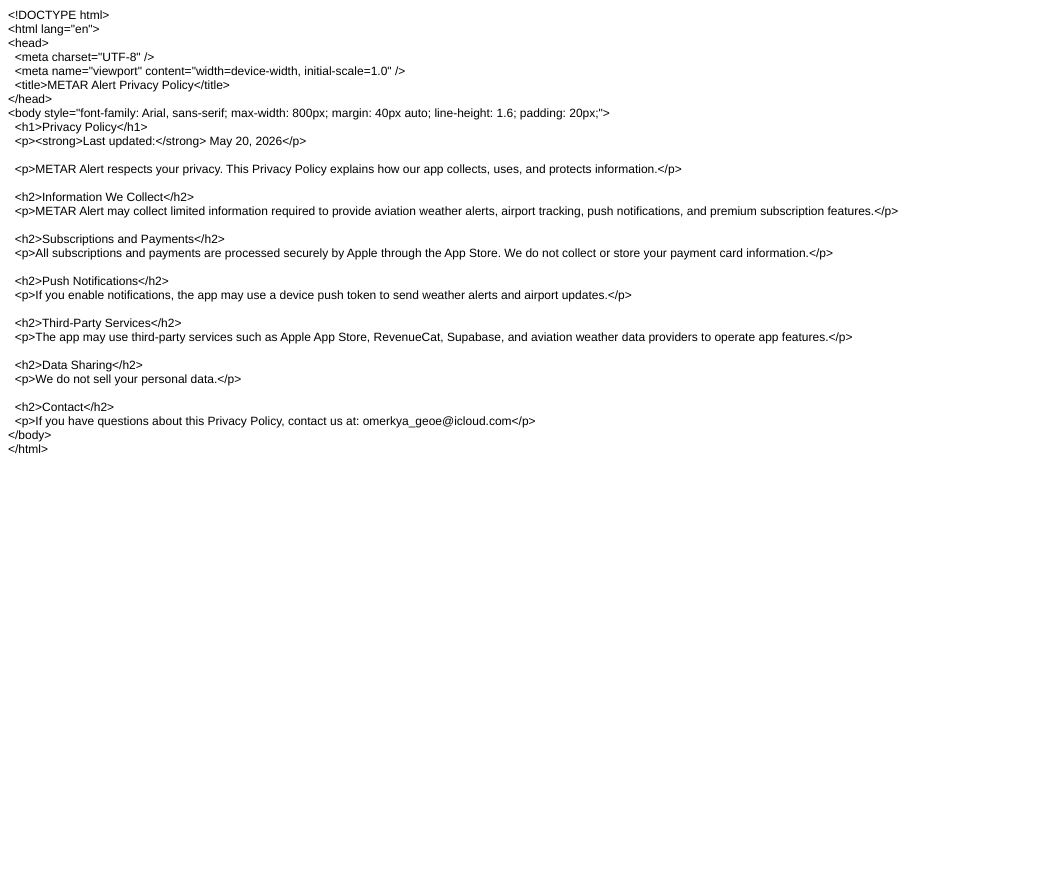
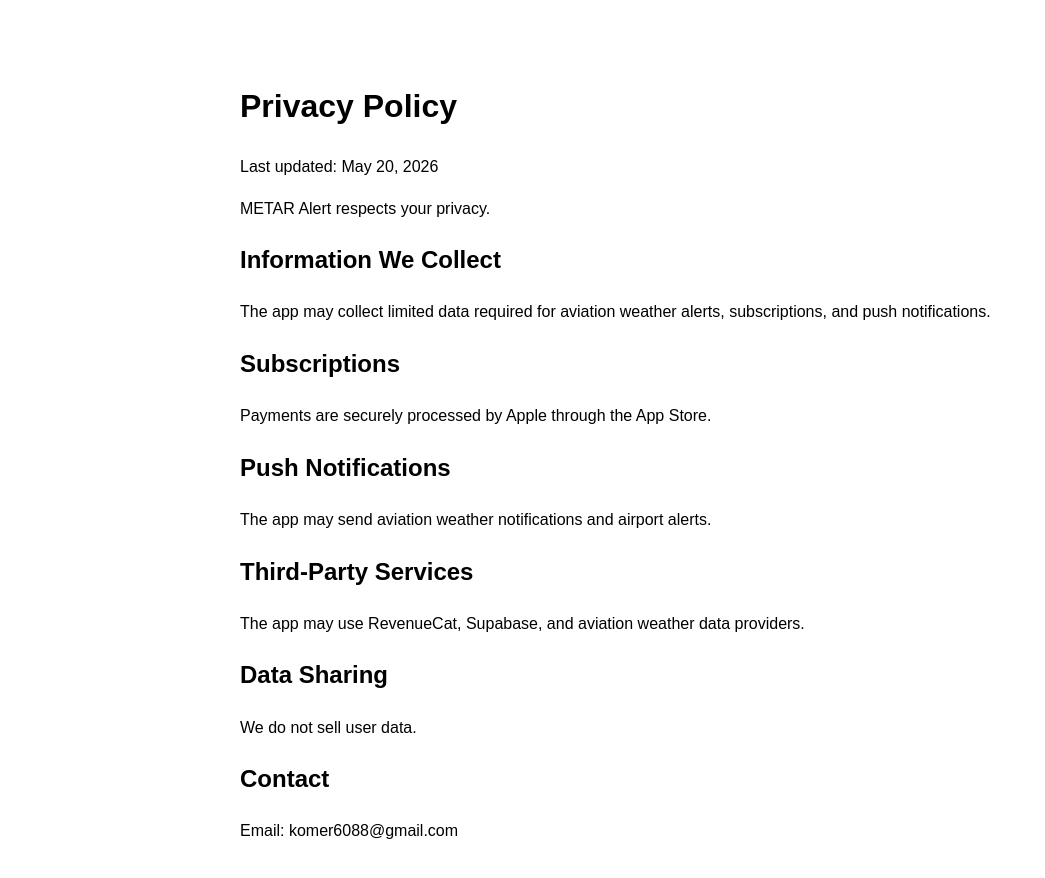
Before and after one commit to kayaomerr/METAR-Notify-privacy, a plain HTML site: page privacy-policy.html in a window 1280 px wide. Shown: the whole page, without its empty margins (0-1045 px from the left). Before the commit the page ends 800 px from the top, so only its background shows below. Drawn offline with Linux system fonts and the light colour scheme.

Commit message:
Update privacy-policy.html

```diff
--- a/privacy-policy.html
+++ b/privacy-policy.html
@@ -1,48 +1,35 @@
-<!DOCTYPE html PUBLIC "-//W3C//DTD HTML 4.01//EN" "http://www.w3.org/TR/html4/strict.dtd">
-<html>
+<!DOCTYPE html>
+<html lang="en">
 <head>
-  <meta http-equiv="Content-Type" content="text/html; charset=utf-8">
-  <meta http-equiv="Content-Style-Type" content="text/css">
-  <title></title>
-  <meta name="Generator" content="Cocoa HTML Writer">
-  <meta name="CocoaVersion" content="2685.6">
-  <style type="text/css">
-    p.p1 {margin: 0.0px 0.0px 0.0px 0.0px; font: 12.0px Helvetica}
-    p.p2 {margin: 0.0px 0.0px 0.0px 0.0px; font: 12.0px Helvetica; min-height: 14.0px}
-  </style>
+  <meta charset="UTF-8">
+  <meta name="viewport" content="width=device-width, initial-scale=1.0">
+  <title>METAR Alert Privacy Policy</title>
 </head>
-<body>
-<p class="p1">&lt;!DOCTYPE html&gt;</p>
-<p class="p1">&lt;html lang="en"&gt;</p>
-<p class="p1">&lt;head&gt;</p>
-<p class="p1"><span class="Apple-converted-space">  </span>&lt;meta charset="UTF-8" /&gt;</p>
-<p class="p1"><span class="Apple-converted-space">  </span>&lt;meta name="viewport" content="width=device-width, initial-scale=1.0" /&gt;</p>
-<p class="p1"><span class="Apple-converted-space">  </span>&lt;title&gt;METAR Alert Privacy Policy&lt;/title&gt;</p>
-<p class="p1">&lt;/head&gt;</p>
-<p class="p1">&lt;body style="font-family: Arial, sans-serif; max-width: 800px; margin: 40px auto; line-height: 1.6; padding: 20px;"&gt;</p>
-<p class="p1"><span class="Apple-converted-space">  </span>&lt;h1&gt;Privacy Policy&lt;/h1&gt;</p>
-<p class="p1"><span class="Apple-converted-space">  </span>&lt;p&gt;&lt;strong&gt;Last updated:&lt;/strong&gt; May 20, 2026&lt;/p&gt;</p>
-<p class="p2"><br></p>
-<p class="p1"><span class="Apple-converted-space">  </span>&lt;p&gt;METAR Alert respects your privacy. This Privacy Policy explains how our app collects, uses, and protects information.&lt;/p&gt;</p>
-<p class="p2"><br></p>
-<p class="p1"><span class="Apple-converted-space">  </span>&lt;h2&gt;Information We Collect&lt;/h2&gt;</p>
-<p class="p1"><span class="Apple-converted-space">  </span>&lt;p&gt;METAR Alert may collect limited information required to provide aviation weather alerts, airport tracking, push notifications, and premium subscription features.&lt;/p&gt;</p>
-<p class="p2"><br></p>
-<p class="p1"><span class="Apple-converted-space">  </span>&lt;h2&gt;Subscriptions and Payments&lt;/h2&gt;</p>
-<p class="p1"><span class="Apple-converted-space">  </span>&lt;p&gt;All subscriptions and payments are processed securely by Apple through the App Store. We do not collect or store your payment card information.&lt;/p&gt;</p>
-<p class="p2"><br></p>
-<p class="p1"><span class="Apple-converted-space">  </span>&lt;h2&gt;Push Notifications&lt;/h2&gt;</p>
-<p class="p1"><span class="Apple-converted-space">  </span>&lt;p&gt;If you enable notifications, the app may use a device push token to send weather alerts and airport updates.&lt;/p&gt;</p>
-<p class="p2"><br></p>
-<p class="p1"><span class="Apple-converted-space">  </span>&lt;h2&gt;Third-Party Services&lt;/h2&gt;</p>
-<p class="p1"><span class="Apple-converted-space">  </span>&lt;p&gt;The app may use third-party services such as Apple App Store, RevenueCat, Supabase, and aviation weather data providers to operate app features.&lt;/p&gt;</p>
-<p class="p2"><br></p>
-<p class="p1"><span class="Apple-converted-space">  </span>&lt;h2&gt;Data Sharing&lt;/h2&gt;</p>
-<p class="p1"><span class="Apple-converted-space">  </span>&lt;p&gt;We do not sell your personal data.&lt;/p&gt;</p>
-<p class="p2"><br></p>
-<p class="p1"><span class="Apple-converted-space">  </span>&lt;h2&gt;Contact&lt;/h2&gt;</p>
-<p class="p1"><span class="Apple-converted-space">  </span>&lt;p&gt;If you have questions about this Privacy Policy, contact us at: omerkya_geoe@icloud.com&lt;/p&gt;</p>
-<p class="p1">&lt;/body&gt;</p>
-<p class="p1">&lt;/html&gt;</p>
+<body style="font-family: Arial; max-width: 800px; margin: 40px auto; line-height: 1.6; padding: 20px;">
+
+<h1>Privacy Policy</h1>
+
+<p>Last updated: May 20, 2026</p>
+
+<p>METAR Alert respects your privacy.</p>
+
+<h2>Information We Collect</h2>
+<p>The app may collect limited data required for aviation weather alerts, subscriptions, and push notifications.</p>
+
+<h2>Subscriptions</h2>
+<p>Payments are securely processed by Apple through the App Store.</p>
+
+<h2>Push Notifications</h2>
+<p>The app may send aviation weather notifications and airport alerts.</p>
+
+<h2>Third-Party Services</h2>
+<p>The app may use RevenueCat, Supabase, and aviation weather data providers.</p>
+
+<h2>Data Sharing</h2>
+<p>We do not sell user data.</p>
+
+<h2>Contact</h2>
+<p>Email: komer6088@gmail.com</p>
+
 </body>
 </html>
```
